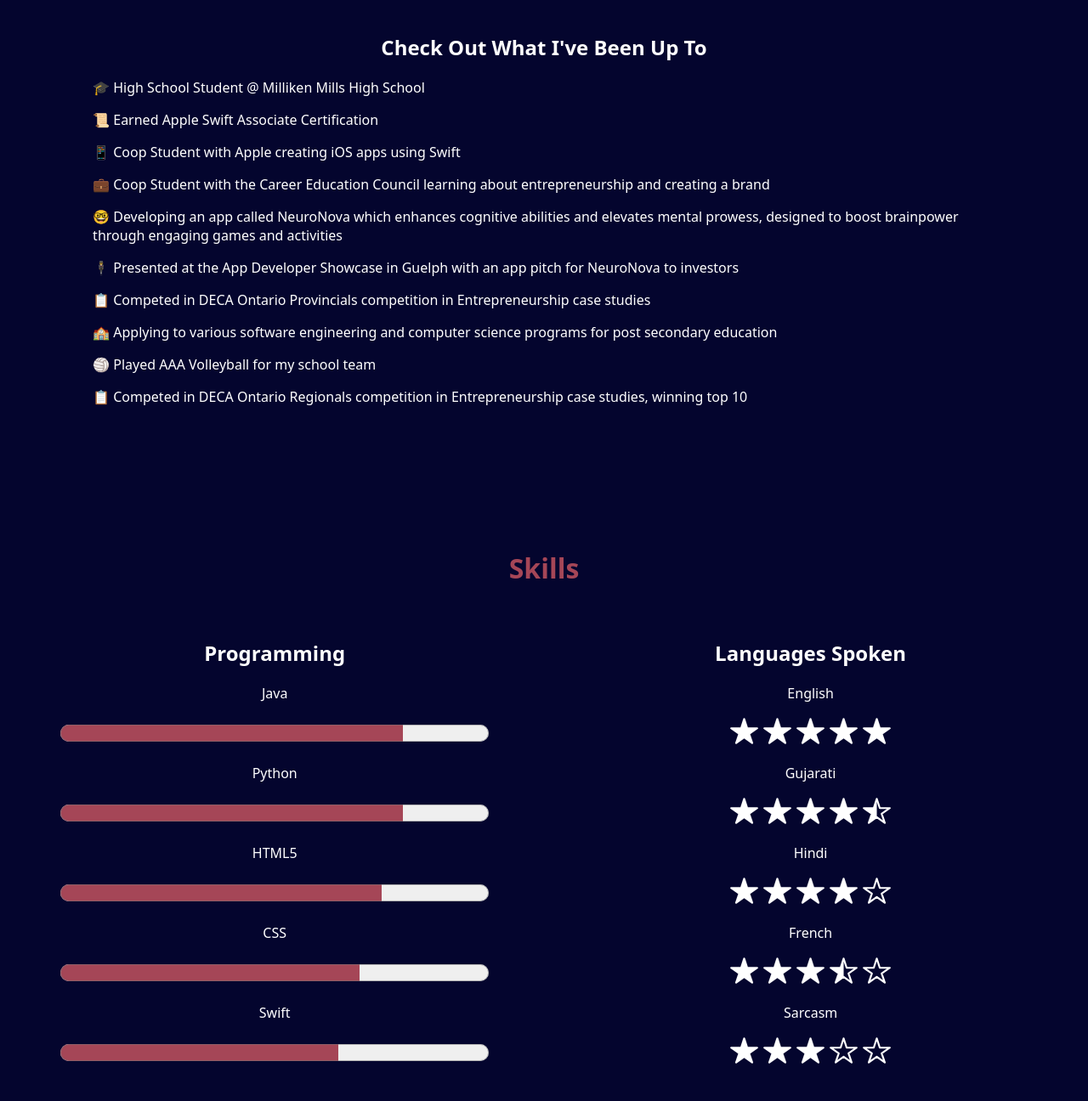
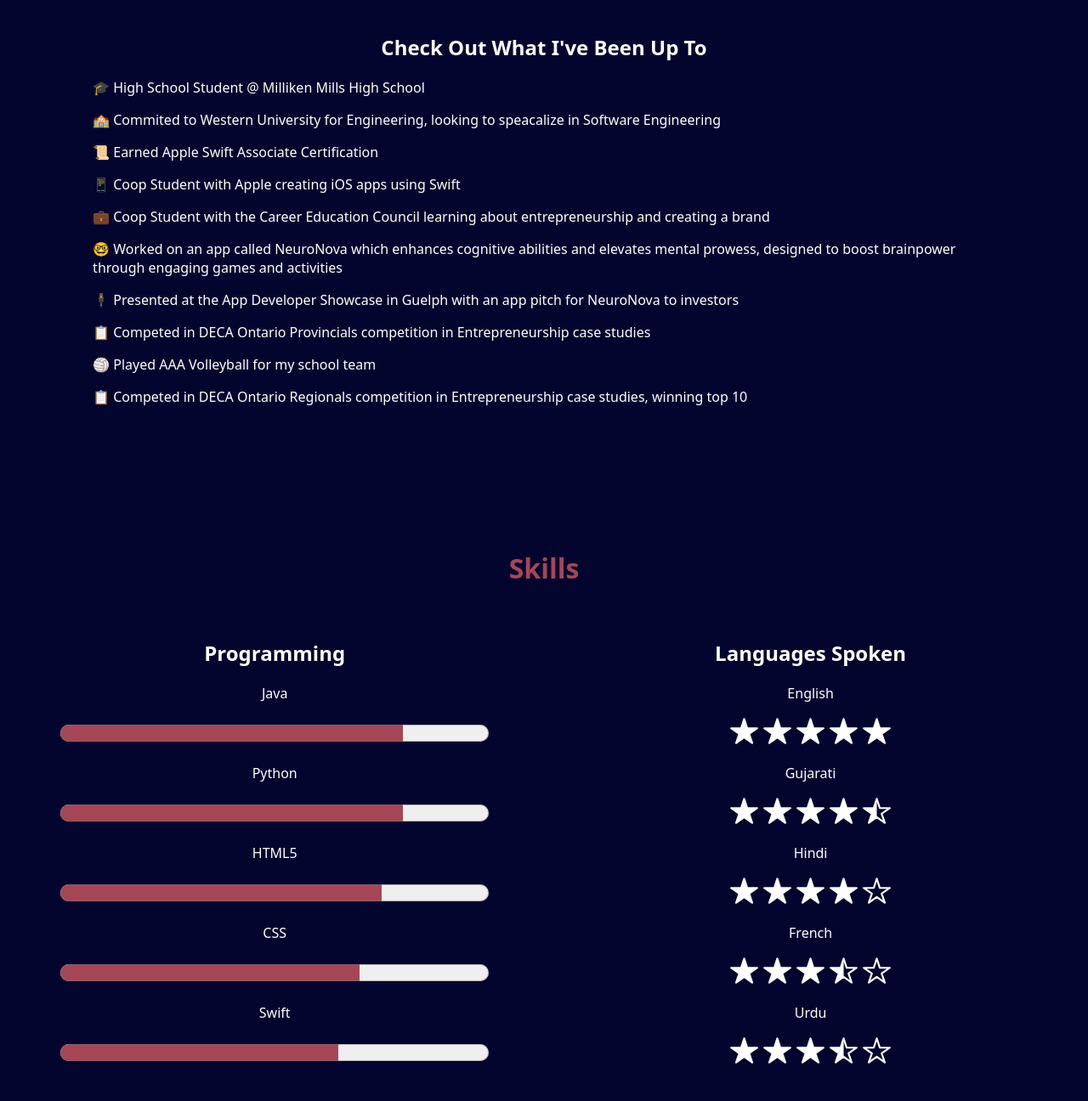
Before and after one commit to aarush-modi/website, a plain HTML site: page index.html in a window 1280 px wide. Shown: the part 1261-2557 px from the top of the page at 85% size. Drawn offline with nearby package versions, Linux system fonts and the light colour scheme.

Commit message:
Update index.html

```diff
--- a/index.html
+++ b/index.html
@@ -32,13 +32,13 @@
         <h4>Recents</h4>
         <h2>Check Out What I've Been Up To</h2>
         <p>&#127891 High School Student @ Milliken Mills High School</p>
+        <p>&#127979 Commited to Western University for Engineering, looking to speacalize in Software Engineering</p>
         <p>&#128220 Earned Apple Swift Associate Certification</p>
         <p>&#128241 Coop Student with Apple creating iOS apps using Swift</p>
         <p>&#128188 Coop Student with the Career Education Council learning about entrepreneurship and creating a brand</p>
-        <p>&#129299 Developing an app called NeuroNova which enhances cognitive abilities and elevates mental prowess, designed to boost brainpower through engaging games and activities</p>
+        <p>&#129299 Worked on an app called NeuroNova which enhances cognitive abilities and elevates mental prowess, designed to boost brainpower through engaging games and activities</p>
         <p>&#128372 Presented at the App Developer Showcase in Guelph with an app pitch for NeuroNova to investors</p>
         <p>&#128203 Competed in DECA Ontario Provincials competition in Entrepreneurship case studies</p>
-        <p>&#127979 Applying to various software engineering and computer science programs for post secondary education</p>
         <p>&#127952 Played AAA Volleyball for my school team</p>
         <p>&#128203 Competed in DECA Ontario Regionals competition in Entrepreneurship case studies, winning top 10</p>
     </div>
@@ -106,17 +106,17 @@
             </div>
 
             <div class = "stars">
-                <p>Sarcasm</p>
+                <p>Urdu</p>
                 <ion-icon name="star"></ion-icon>
                 <ion-icon name="star"></ion-icon>
                 <ion-icon name="star"></ion-icon>
-                <ion-icon name="star-outline"></ion-icon>
+                <ion-icon name="star-half-outline"></ion-icon>
                 <ion-icon name="star-outline"></ion-icon>
             </div>
         </div>
     </div>
     <div class = "cv">
-        <a href="Aarush Modi Resume.pdf" download="Aarush Modi CV" target = _blank>
+        <a href="Aarush Modi CV.pdf" download="Aarush Modi CV" target = _blank>
             Download My CV <ion-icon name="download"></ion-icon></a>
     </div>
     <div class = "personality">
```
